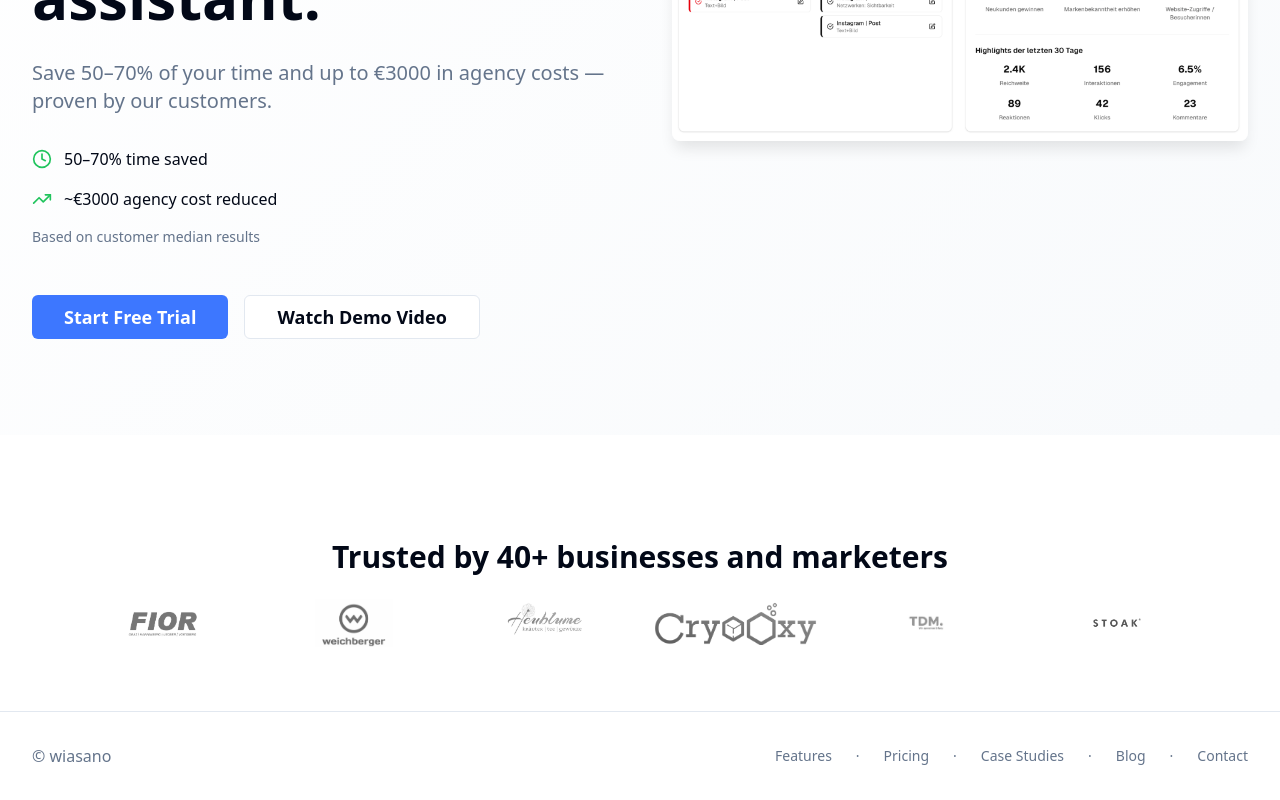
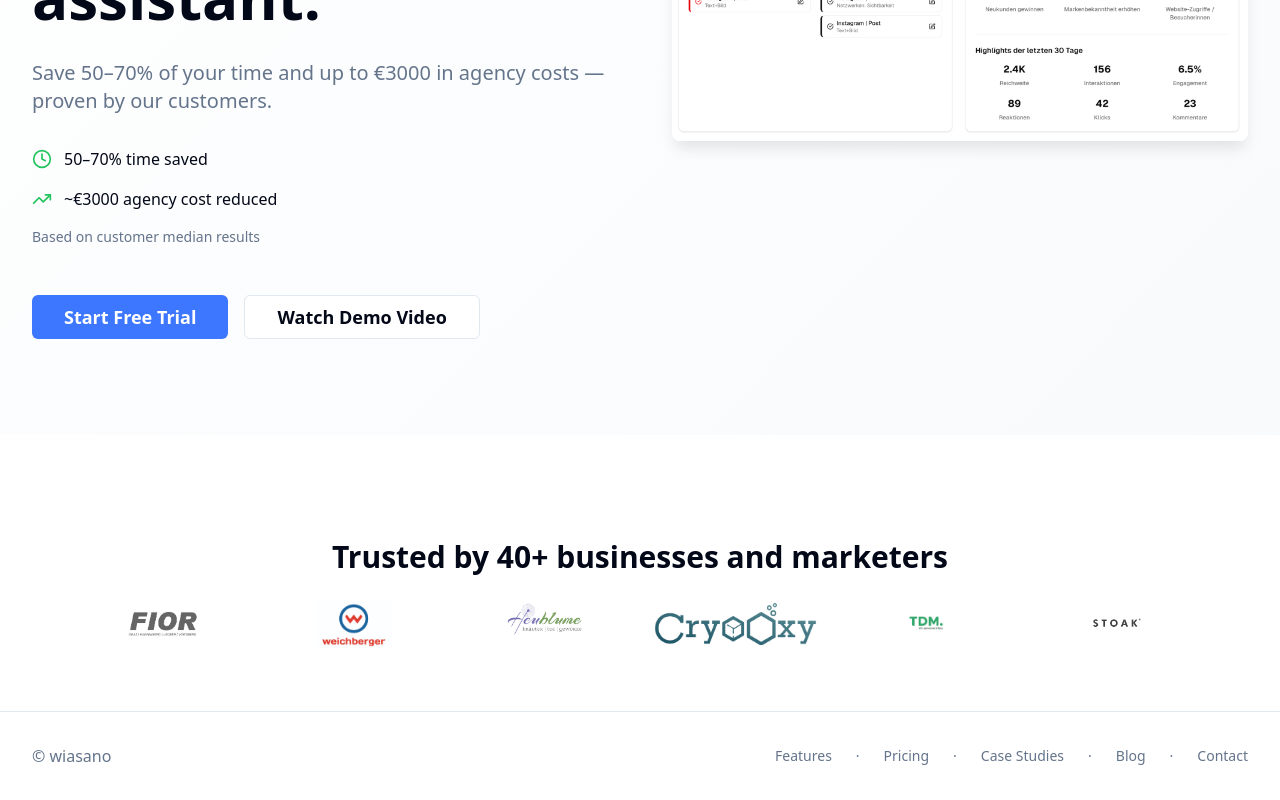
Before and after one commit to zqi4869/curate-program-v2, a React (Vite) app: page / in a window 1280 px wide. Shown: the part 434-1234 px from the top of the page. Built offline with nearby package versions, Linux system fonts and the light colour scheme; the HTML template or start-up script is replaced by a standard one.

Commit message:
Remove grayscale from logos

```diff
--- a/src/components/CustomerLogos.tsx
+++ b/src/components/CustomerLogos.tsx
@@ -31,7 +31,7 @@ const CustomerLogos = () => {
               <img
                 src={customer.logo}
                 alt={customer.name}
-                className="max-h-full w-auto object-contain grayscale opacity-80 hover:opacity-100 transition-opacity duration-300"
+                className="max-h-full w-auto object-contain opacity-90 hover:opacity-100 transition-opacity duration-300"
               />
             </li>
           ))}
```
